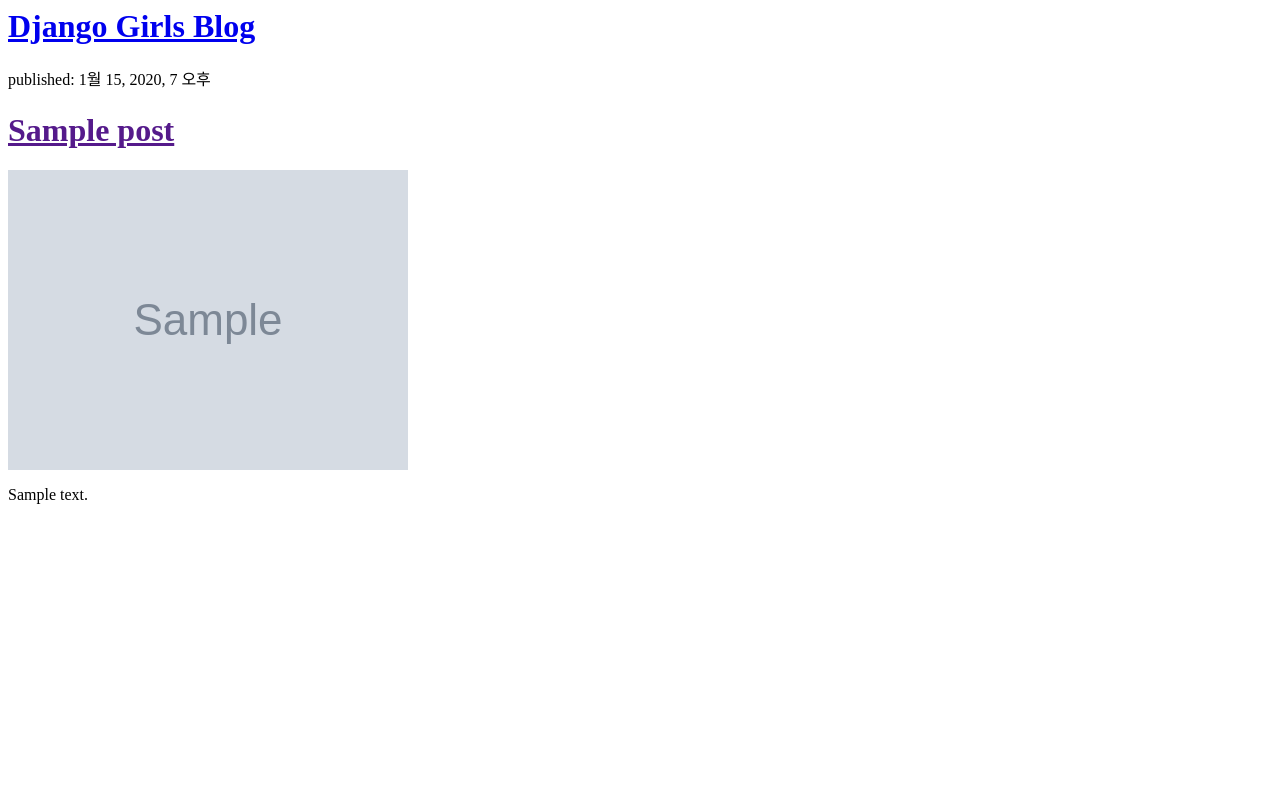
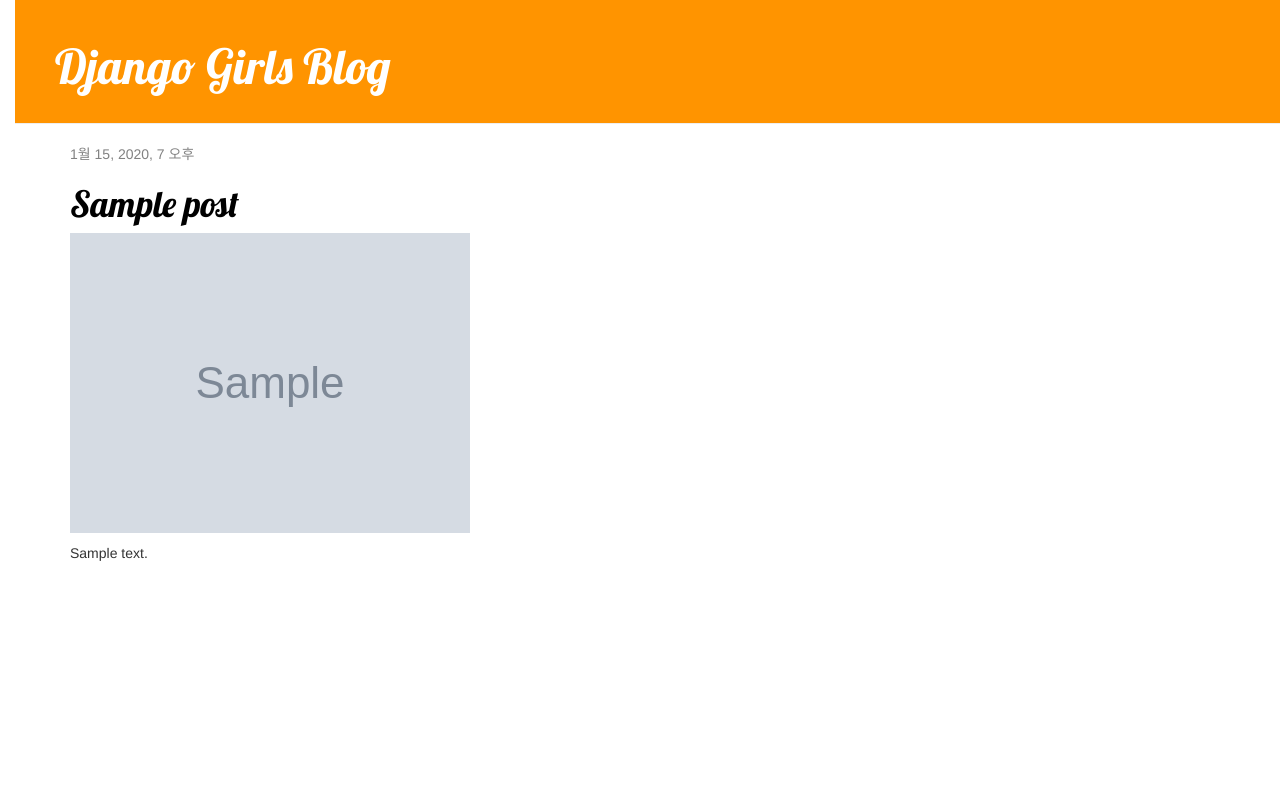
Before and after one commit to jhwan-git/my-first-blog, a Django app: page / in a window 1280 px wide. Run offline with Django 3.2, Linux system fonts and the light colour scheme; tables that the repository leaves empty hold one stand-in row (values such as "Sample post"); grey boxes marked "Sample" are stand-in pictures; some libraries are stand-ins or nearby versions.

Commit message:
Added view and template for detailed blog post as well as CSS for the site.

```diff
--- /dev/null
+++ b/blog/static/css/blog.css
@@ -0,0 +1,55 @@
+h1 a {
+    color: #FCA205;
+    font-family: 'Lobster';
+}
+
+body {
+    padding-left: 15px;
+}
+
+.page-header {
+    background-color: #ff9400;
+    margin-top: 0;
+    padding: 20px 20px 20px 40px;
+}
+
+.page-header h1, .page-header h1 a, .page-header h1 a:visited, .page-header h1 a:active {
+    color: #ffffff;
+    font-size: 36pt;
+    text-decoration: none;
+}
+
+.content {
+    margin-left: 40px;
+}
+
+h1, h2, h3, h4 {
+    font-family: 'Lobster', cursive;
+}
+
+.date {
+    color: #828282;
+}
+
+.save {
+    float: right;
+}
+
+.post-form textarea, .post-form input {
+    width: 100%;
+}
+
+.top-menu, .top-menu:hover, .top-menu:visited {
+    color: #ffffff;
+    float: right;
+    font-size: 26pt;
+    margin-right: 20px;
+}
+
+.post {
+    margin-bottom: 70px;
+}
+
+.post h1 a, .post h1 a:visited {
+    color: #000000;
+}
--- /dev/null
+++ b/blog/templates/blog/base.html
@@ -0,0 +1,25 @@
+{% load static %}
+<html>
+    <head>
+    <link rel="stylesheet" href="//maxcdn.bootstrapcdn.com/bootstrap/3.2.0/css/bootstrap.min.css">
+    <link rel="stylesheet" href="//maxcdn.bootstrapcdn.com/bootstrap/3.2.0/css/bootstrap-theme.min.css">
+    <link href="//fonts.googleapis.com/css?family=Lobster&subset=latin,latin-ext" rel="stylesheet" type="text/css">
+    <link rel="stylesheet" href="{% static 'css/blog.css' %}">
+        <title>Django Girls blog</title>
+    </head>
+    <body>
+        <div class="page-header">
+            <h1><a href="/">Django Girls Blog</a></h1>
+        </div>
+
+<div class="content container">
+    <div class="row">
+        <div class="col-md-8">
+        {% block content %}
+        {% endblock %}
+        </div>
+    </div>
+</div>
+
+    </body>
+</html>
--- a/blog/templates/blog/post_list.html
+++ b/blog/templates/blog/post_list.html
@@ -1,19 +1,14 @@
-<html>
-    <head>
-        <title>Django Girls blog</title>
-    </head>
-    <body>
-        <div>
-            <h1><a href="/">Django Girls Blog</a></h1>
+{% extends 'blog/base.html' %}
+
+{% block content %}
+    {% for post in posts %}
+    <div class="post">
+        <div class="date">
+        {{ post.published_date }}
         </div>
-{% for post in posts %}
-    <div>
-        <p>published: {{ post.published_date }}</p>
-        <h1><a href="">{{ post.title }}</a></h1>
+        <h1><a href="{% url 'post_detail' pk=post.pk %}">{{ post.title }}</a></h1>
         <p><img src="{{ post.imagelocate }}" alt=""></p>
         <p>{{ post.text|linebreaksbr }}</p>
     </div>
-{% endfor %}
-
-    </body>
-</html>
+    {% endfor %}
+{% endblock %}
--- a/blog/urls.py
+++ b/blog/urls.py
@@ -3,4 +3,5 @@
 
 urlpatterns = [
     path('', views.post_list, name='post_list'),
+    path('post/<int:pk>/', views.post_detail, name='post_detail'),
 ]
--- a/blog/views.py
+++ b/blog/views.py
@@ -1,4 +1,4 @@
-from django.shortcuts import render
+from django.shortcuts import render, get_object_or_404
 from django.utils import timezone
 from .models import Post
 
@@ -9,3 +9,8 @@
     posts = Post.objects.filter(published_date__lte=timezone.now()
                                 ).order_by('published_date')
     return render(request, 'blog/post_list.html', {'posts': posts})
+
+
+def post_detail(request, pk):
+    post = get_object_or_404(Post, pk=pk)
+    return render(request, 'blog/post_detail.html', {'post': post})
--- a/config/settings.py
+++ b/config/settings.py
@@ -10,7 +10,7 @@
 https://docs.djangoproject.com/en/3.1/ref/settings/
 """
 
-from pathlib import Path
+from pathlib import Path, os
 
 # Build paths inside the project like this: BASE_DIR / 'subdir'.
 BASE_DIR = Path(__file__).resolve().parent.parent
@@ -119,3 +119,4 @@
 # https://docs.djangoproject.com/en/3.1/howto/static-files/
 
 STATIC_URL = '/static/'
+STATIC_ROOT = os.path.join(BASE_DIR, 'static')
```
Also changed, not shown: blog/templates/blog/post_detail.html (added, +14 -0 lines).
